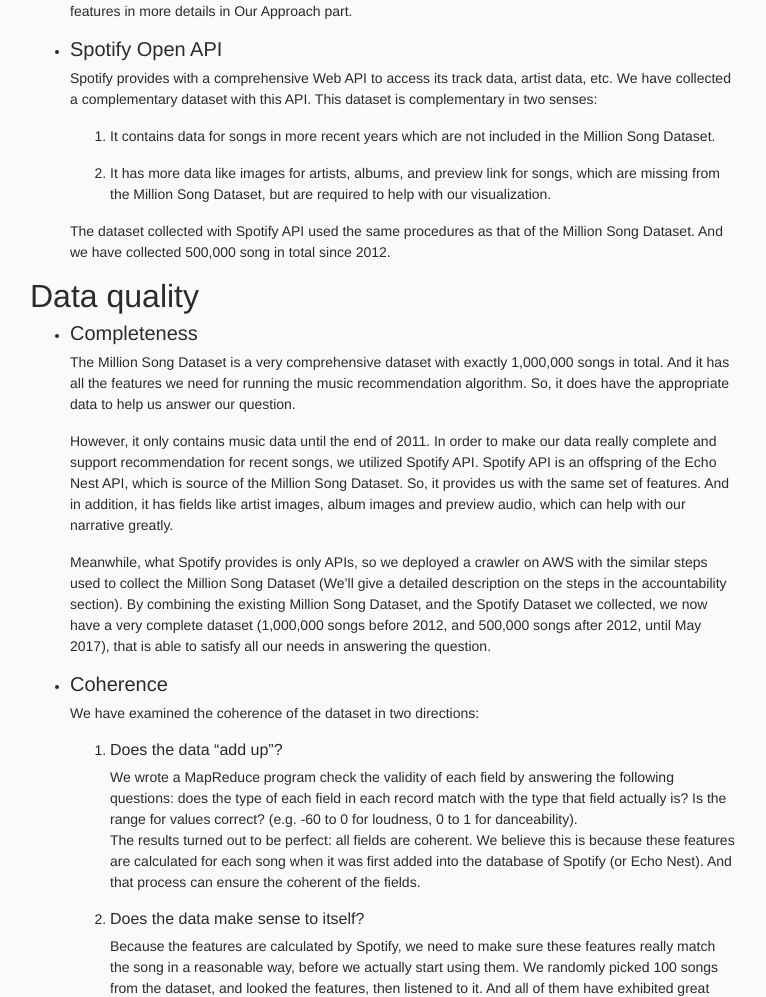
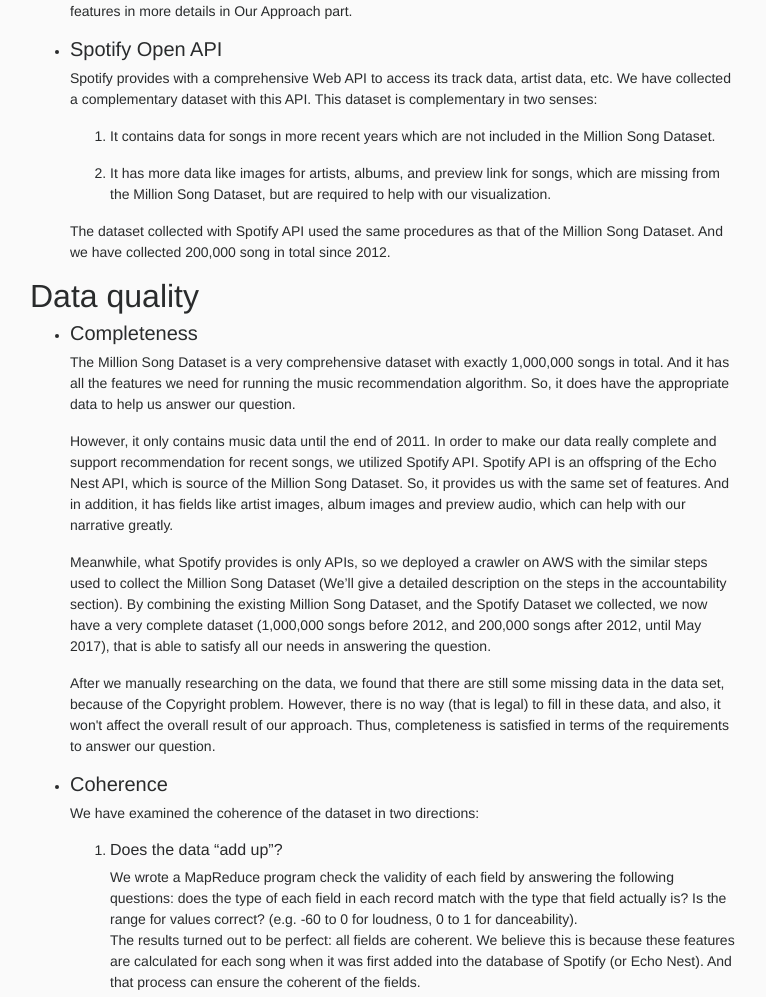
Before and after one commit to Botong/songtaste, a Flask app: page /data in a window 1280 px wide. Shown: the part 672-1669 px from the top of the page, without its empty margins (257-1023 px from the left). Run offline with Flask 2, Linux system fonts and the light colour scheme.

Commit message:
fix data quality

```diff
--- a/templates/data.html
+++ b/templates/data.html
@@ -60,7 +60,7 @@
                 <p>
                     The dataset collected with Spotify API used the same procedures as that of the Million Song Dataset.
                     And we have
-                    collected 500,000 song in total since 2012.
+                    collected 200,000 song in total since 2012.
                 </p>
             </li>
         </ul>
@@ -89,9 +89,15 @@
                     accountability section).
                     By combining the existing Million Song Dataset, and the Spotify Dataset we collected, we now have a
                     very
-                    complete dataset (1,000,000 songs before 2012, and 500,000 songs after 2012, until May 2017), that
+                    complete dataset (1,000,000 songs before 2012, and 200,000 songs after 2012, until May 2017), that
                     is able to
                     satisfy all our needs in answering the question.</p>
+                <p>
+                    After we manually researching on the data, we found that there are still some missing data in the data set,
+                    because of the Copyright problem. However, there is no way (that is legal) to fill in these data, and
+                    also, it won't affect the overall result of our approach. Thus, completeness is satisfied in terms
+                    of the requirements to answer our question.
+                </p>
             </li>
             <li>
                 <h5>Coherence</h5>
@@ -200,15 +206,19 @@
                     add approx.
                     500000 songs before starting step 5.</p>
                 <h6>Spotify Dataset</h6>
-                <p>The Spotify API is an offspring of the Echo Nest API the Million Song Dataset used to collect. And the Spotify
-        dataset are collected in the same way as the Million Song Dataset, but only looking for songs after 2012.</p>
+                <p>The Spotify API is an offspring of the Echo Nest API the Million Song Dataset used to collect. And
+                    the Spotify
+                    dataset are collected in the same way as the Million Song Dataset, but only looking for songs after
+                    2012.</p>
                 <h6>Other accountability issues:</h6>
                 <ul>
                     <li>
-                        <p>Privacy: there is no personal information in these datasets, so there is no concern about privacy.</p>
+                        <p>Privacy: there is no personal information in these datasets, so there is no concern about
+                            privacy.</p>
                     </li>
                     <li>
-                        <p>Accessibility: the first data set is publicly accessibly, the second the accessible using Spotify Open API.</p>
+                        <p>Accessibility: the first data set is publicly accessibly, the second the accessible using
+                            Spotify Open API.</p>
                     </li>
                 </ul>
             </li>
```
